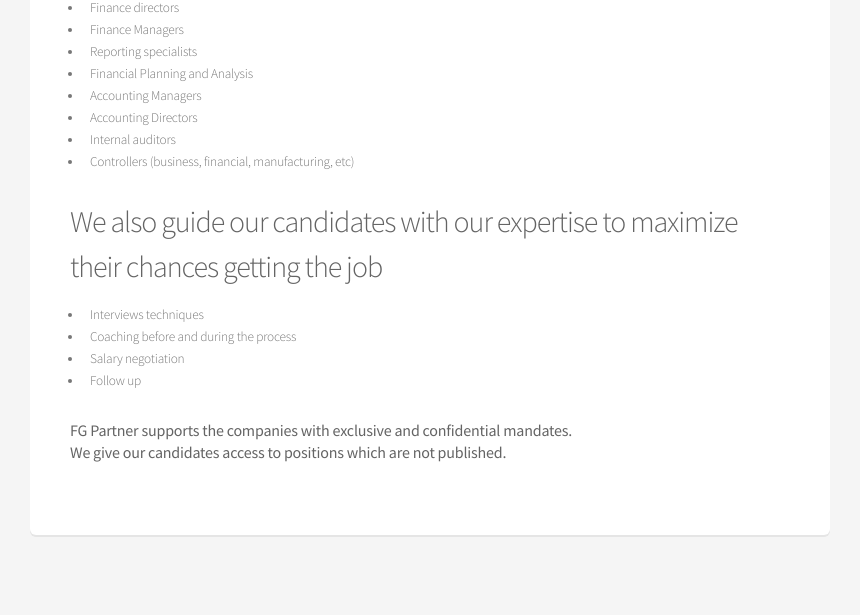
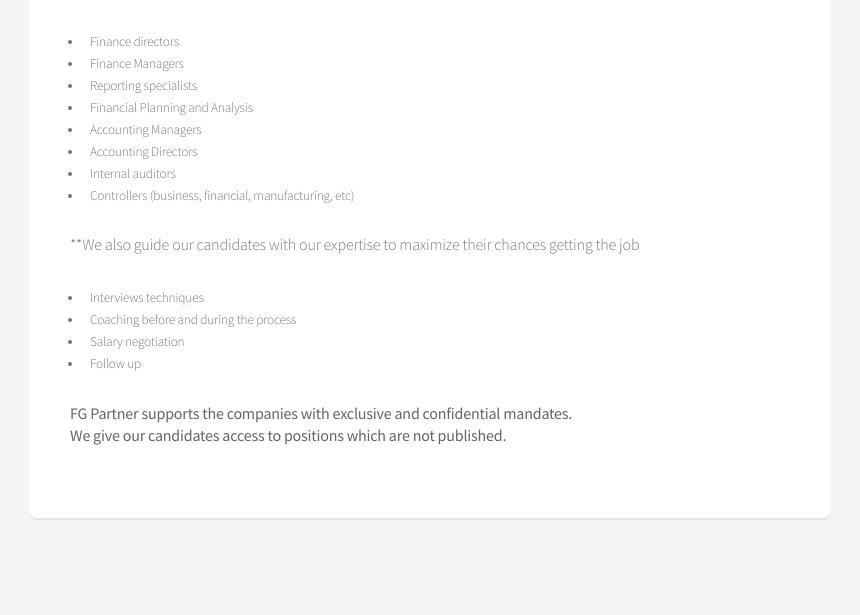
Before and after one commit to FGPartner/www, a Jekyll site: the page built from candidates.md, in a window 1280 px wide. Shown: the part 426-1041 px from the top of the page, without its empty margins (210-1070 px from the left). Built offline with Jekyll 4.4.1, drawn with Linux system fonts in a browser that asks for light colours; our own code applies the rules of GitHub Pages for plain Markdown files; some of the changed text lies outside the part shown.

```diff
--- a/candidates.md
+++ b/candidates.md
@@ -6,7 +6,7 @@ lang: en
 **The next job you'll choose will drive your career, but also your personal life.**<br/>
 Each individual's motivation is different : hence we take it into consideration as much as your skills and background.
 
-# Our main focus covers the following roles
+**Our main focus covers the following roles
 
 - Finance directors
 - Finance Managers
@@ -18,7 +18,7 @@ Each individual's motivation is different : hence we take it into consideration
 - Controllers (business, financial, manufacturing, etc)
 
 
-## We also guide our candidates with our expertise to maximize their chances getting the job
+**We also guide our candidates with our expertise to maximize their chances getting the job
 
 - Interviews techniques
 - Coaching before and during the process
```
